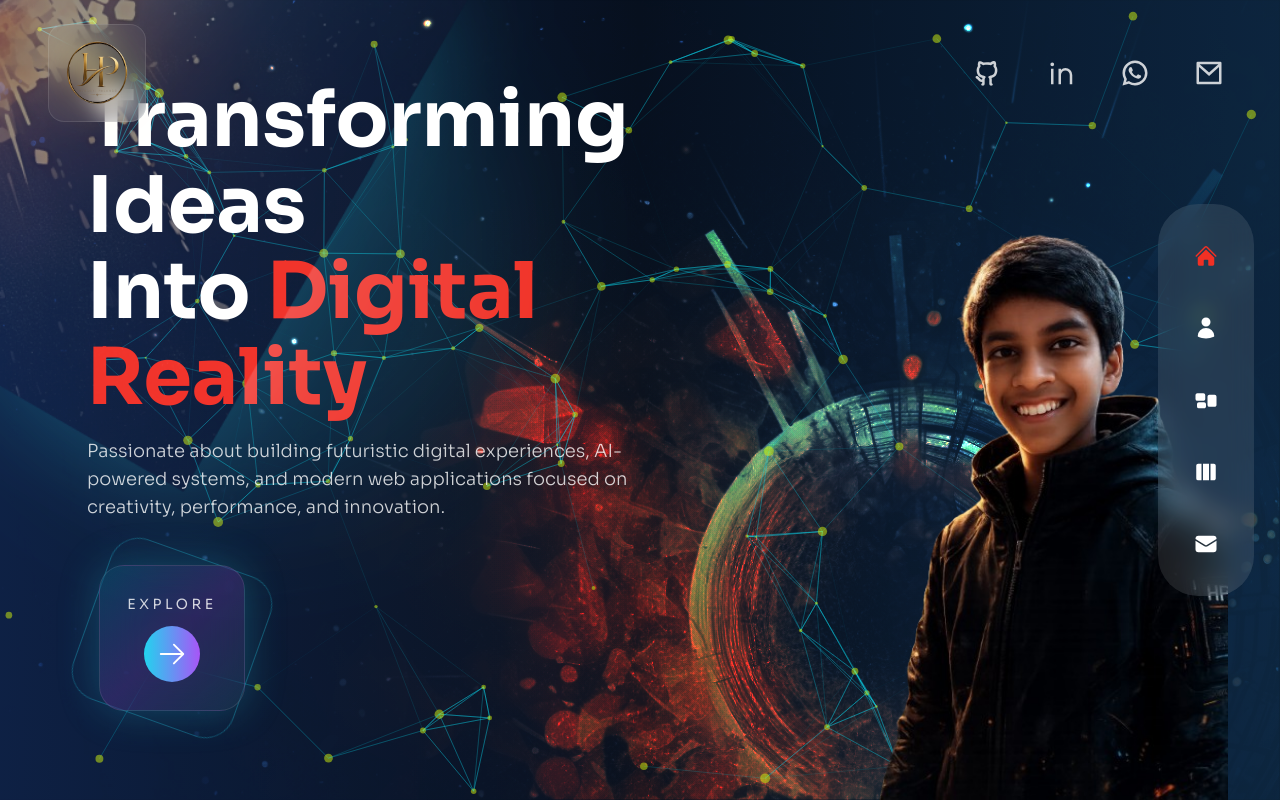
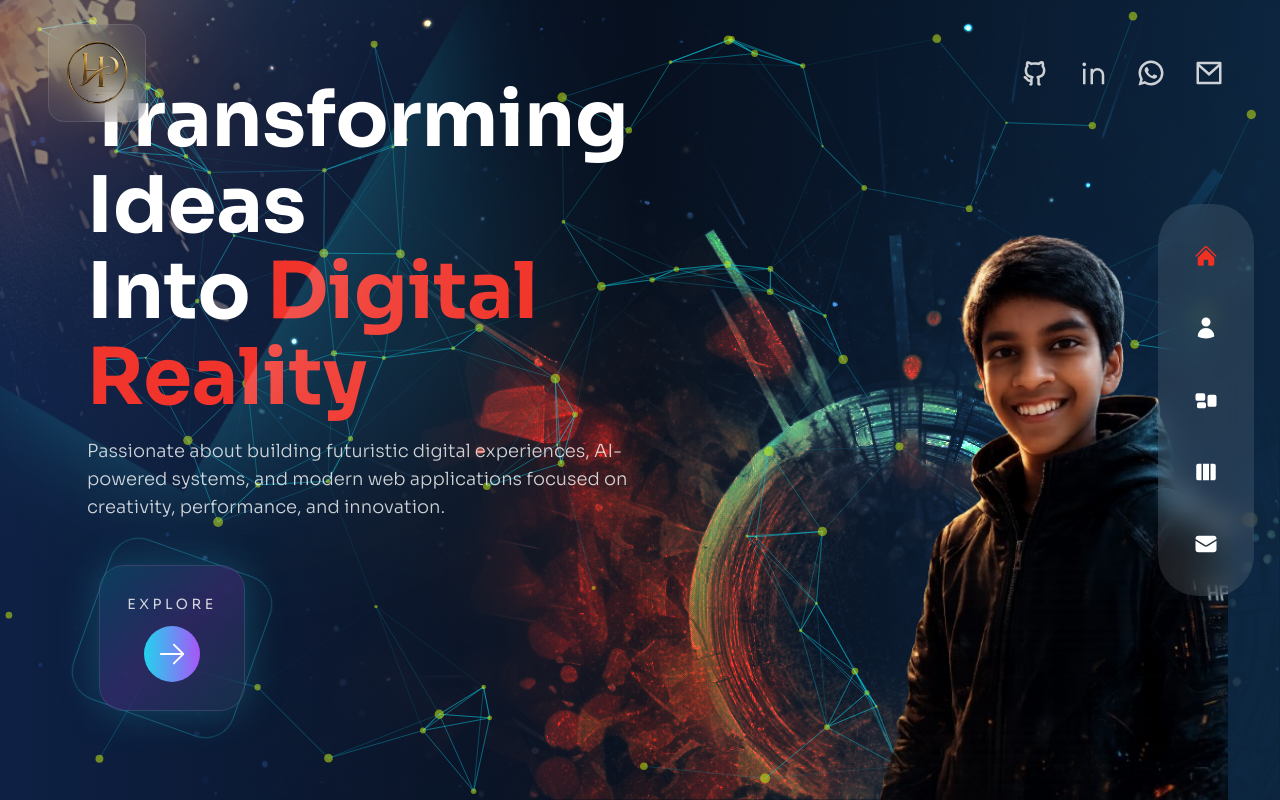
Before and after one commit to harshilpalande07/harshil-portfolio, a Next.js app: page / in a window 1280 px wide. Built offline with nearby package versions, Linux system fonts and the light colour scheme.

Commit message:
Reduced icon spacing

```diff
--- a/components/Socials.jsx
+++ b/components/Socials.jsx
@@ -9,7 +9,7 @@
 
 const Socials = () => {
   return (
-    <div className="flex items-center gap-x-7 text-3xl">
+    <div className="flex items-center gap-x-3 text-3xl">
 
       {/* github */}
       <Link
```
